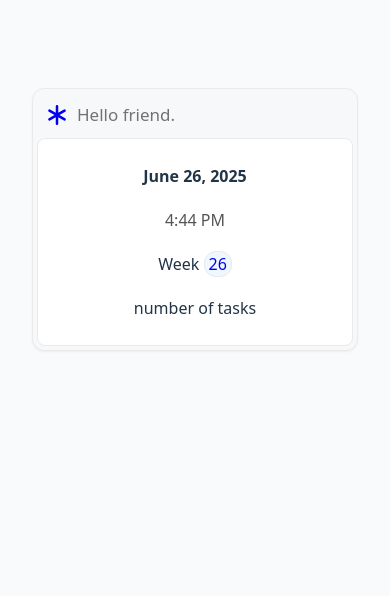
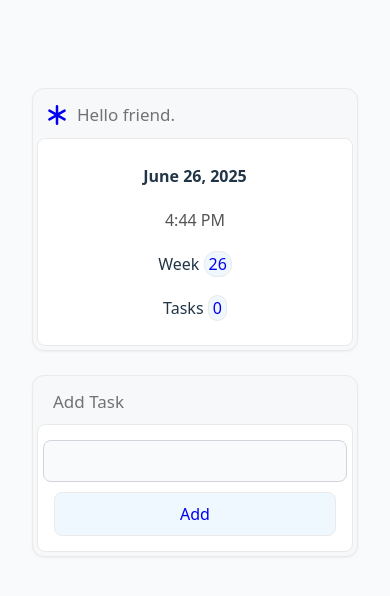
Before and after one commit to kewishfagoe/new-tab-page, a Vue app: page / in a window 390 px wide. Shown: the top 596 px of the page. Built offline with nearby package versions, Linux system fonts and the light colour scheme.

Commit message:
Added: AddTaskForm component + types.ts

```diff
--- a/src/App.vue
+++ b/src/App.vue
@@ -1,10 +1,39 @@
 <script setup lang="ts">
-import { ref } from 'vue'
+import { ref, onMounted, watch } from 'vue'
 
 import HelloUser from './components/HelloUser.vue'
-// import Card from './layouts/Card.vue'
+import AddTaskForm from './components/AddTaskForm.vue'
+import type { Task } from './types'
 
-const tasks = ref([])
+const tasks = ref<Task[]>([])
+
+function addTask(newTask: string) {
+    tasks.value.push({
+        // id: Date.now().toString(),
+        id: crypto.randomUUID(),
+        title: newTask,
+        done: false
+    })
+}
+
+const loadTasks = () => {
+    try {
+        const storedTasks = localStorage.getItem('tasks')
+        if (storedTasks) {
+            tasks.value = storedTasks ? JSON.parse(storedTasks) : []
+        }
+    } catch (error) {
+        console.warn('localStorage access failed:', error)
+    }
+}
+
+onMounted(() => {
+    loadTasks()
+})
+
+watch(tasks, (newVal: Task[]) => {
+  localStorage.setItem('tasks', JSON.stringify(newVal))
+}, { deep: true })
 </script>
 
 <template>
@@ -14,7 +43,8 @@ const tasks = ref([])
     </a>
   </div> -->
   <main>
-        <HelloUser />
+        <HelloUser :number-of-tasks="tasks.length"/>
+        <AddTaskForm @add-task="addTask" />
         <!-- <Card>
             <template v-slot:heading>
                 <h2>Placeholder heading!</h2>
--- /dev/null
+++ b/src/components/AddTaskForm.vue
@@ -0,0 +1,115 @@
+<script setup lang="ts">
+import { ref } from 'vue'
+
+const emit = defineEmits<{
+    addTask: [newTask: string]
+}>()
+
+import Card from '../layouts/Card.vue';
+
+const newTask = ref("")
+const showError = ref<boolean>(false)
+
+function addTaskFormSubmitted() {
+    if (newTask.value === "" || newTask.value.trim() === "") {
+        showError.value = true
+        return
+    } else {
+        showError.value = false
+    }
+
+    emit("addTask", newTask.value.trim())
+
+    newTask.value = ""
+}
+</script>
+
+<template>
+    <Card>
+        <template v-slot:heading>
+            <h2>Add Task</h2>
+        </template>
+        <template v-slot:body>
+            <div class="content">
+                <form class="input-container" @submit.prevent="addTaskFormSubmitted">
+                    <input type="text" id="add-task-input" name="newTask" v-model="newTask" >
+                    <button type="button" class="add-task-button" @click="addTaskFormSubmitted">Add</button>
+                </form>
+                <div v-if="showError" class="error">Task cannot be empty.</div>
+            </div>
+        </template>
+    </Card>
+</template>
+
+<style scoped>
+.content {
+    border-radius: 8px;
+    padding: 15px 16px;
+}
+
+button {
+    border-radius: 8px;
+    border: 1px solid #eaeaea;
+    padding: 0.6em 1.2em;
+    font-size: 1em;
+    font-weight: 500;
+    font-family: inherit;
+    background-color: #f9f9f9;
+    cursor: pointer;
+    transition: border-color 0.25s;
+}
+button:hover {
+    border-color: var(--brand-color);
+}
+button:focus,
+button:focus-visible {
+    outline: 4px auto -webkit-focus-ring-color;
+}
+button.add-task-button {
+    margin-left: 10px;
+    color: var(--brand-color);
+    background-color: #F0F8FF;
+    width: 125px;
+}
+
+.input-container {
+    display: flex;
+    align-items: center;
+}
+input {
+    border:none;
+    background-image:none;
+    background-color:transparent;
+    -webkit-box-shadow: none;
+    -moz-box-shadow: none;
+    box-shadow: none;
+
+    display: block;
+    padding: 0.625rem;
+    border-radius: 0.5rem;
+    border: 1px solid #D1D5DB;
+    width: 100%;
+    font-size: 0.875rem;
+    line-height: 1.25rem;
+    color: #111827;
+    background-color: #F9FAFB;
+}
+.error {
+    font-size: smaller;
+    color: crimson;
+    margin-top: 5px;
+}
+
+@media only screen and (max-width: 680px) {
+    .input-container {
+        flex-direction: column;
+        align-items: center;
+        justify-content: center;
+    }
+    button.add-task-button {
+        margin-left: 0;
+        margin-top: 10px;
+        width: 100%;
+    }
+}
+</style>
--- a/src/components/HelloUser.vue
+++ b/src/components/HelloUser.vue
@@ -1,5 +1,10 @@
 <script setup lang="ts">
 import { ref, onMounted, onUnmounted, computed } from 'vue'
+
+const props = defineProps<{
+    numberOfTasks?: number
+}>()
+
 import Card from '../layouts/Card.vue'
 import SetUsernameModal from './SetUsernameModal.vue'
 
@@ -75,7 +80,6 @@ let timer: number | undefined
 
 onMounted(() => {
     loadUsername()
-    console.log(username.value)
 
     updateNow()
     timer = setInterval(updateNow, 60000)
@@ -99,7 +103,7 @@ onUnmounted(() => {
                 <div class="date">{{ formattedDate }}</div>
                 <div class="time">{{ formattedTime }}</div>
                 <div class="week">Week <span class="val">{{ weekNumber }}</span></div>
-                <div>number of tasks</div>
+                <div>Tasks <span class="val">{{ props.numberOfTasks ? props.numberOfTasks : 0 }}</span></div>
             </div>
         </template>
     </Card>
--- a/src/components/SetUsernameModal.vue
+++ b/src/components/SetUsernameModal.vue
@@ -38,7 +38,7 @@ onMounted(() => {
 
                     <div class="modal-body">
                         <div class="input-container">
-                            <input type="text" id="username-input" v-model="newUsername" ref="newUsernameInput" @keyup.enter="confirmUsername" @keyup.esc="$emit('close')">
+                            <input type="text" id="username-input" name="newUsername" v-model="newUsername" ref="newUsernameInput" @keyup.enter="confirmUsername" @keyup.esc="$emit('close')">
                         </div>
                         <div v-if="showError" class="error">Username cannot be empty.</div>
                     </div>
@@ -116,14 +116,6 @@ onMounted(() => {
     flex-wrap: wrap;
 }
 
-/*
- * The following styles are auto-applied to elements with
- * transition="modal" when their visibility is toggled
- * by Vue.js.
- *
- * You can easily play with the modal transition by editing
- * these styles.
- */
 
 .modal-enter {
     opacity: 0;
--- /dev/null
+++ b/src/types.ts
@@ -0,0 +1,5 @@
+export interface Task {
+    id: string;
+    title: string;
+    done: boolean;
+}
```
